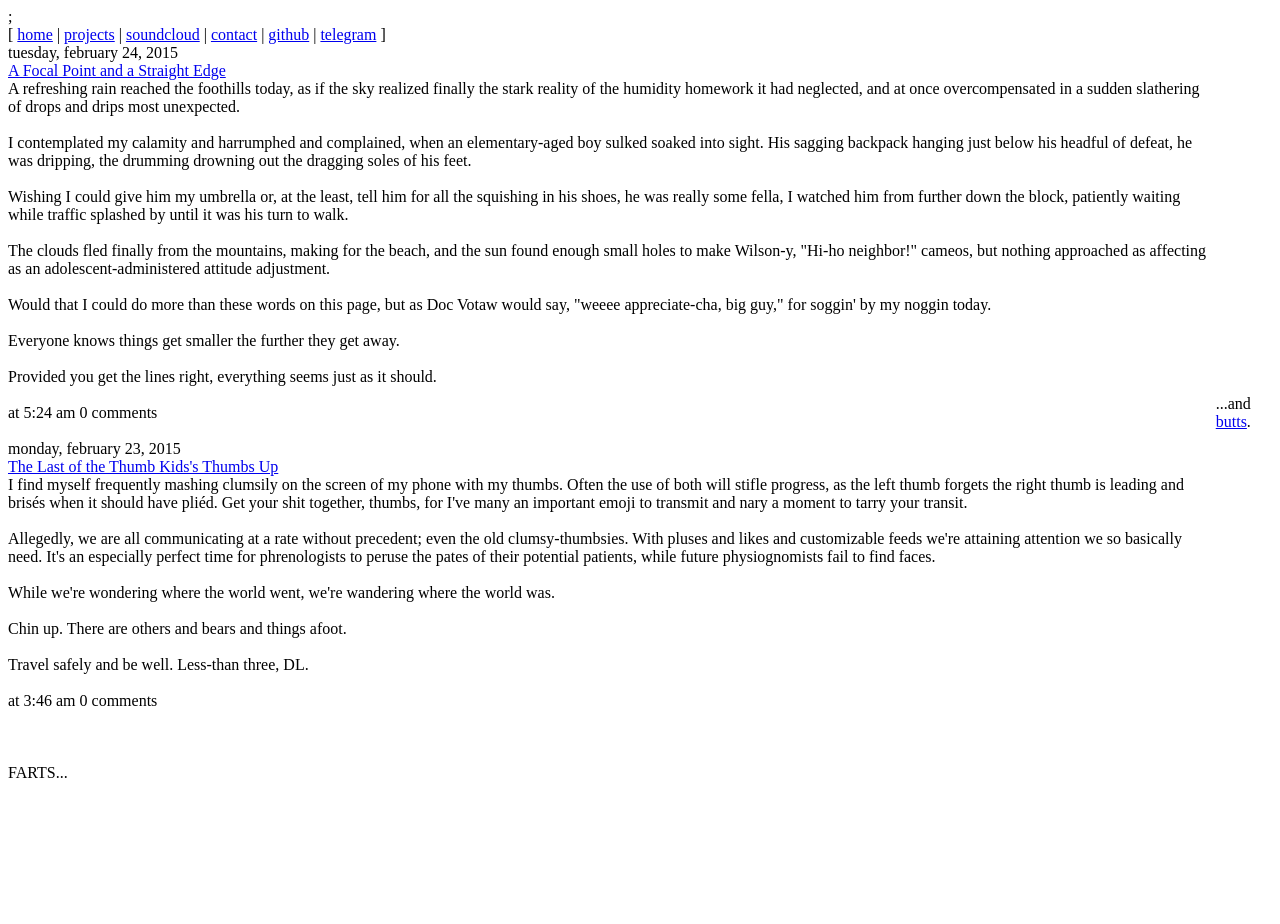
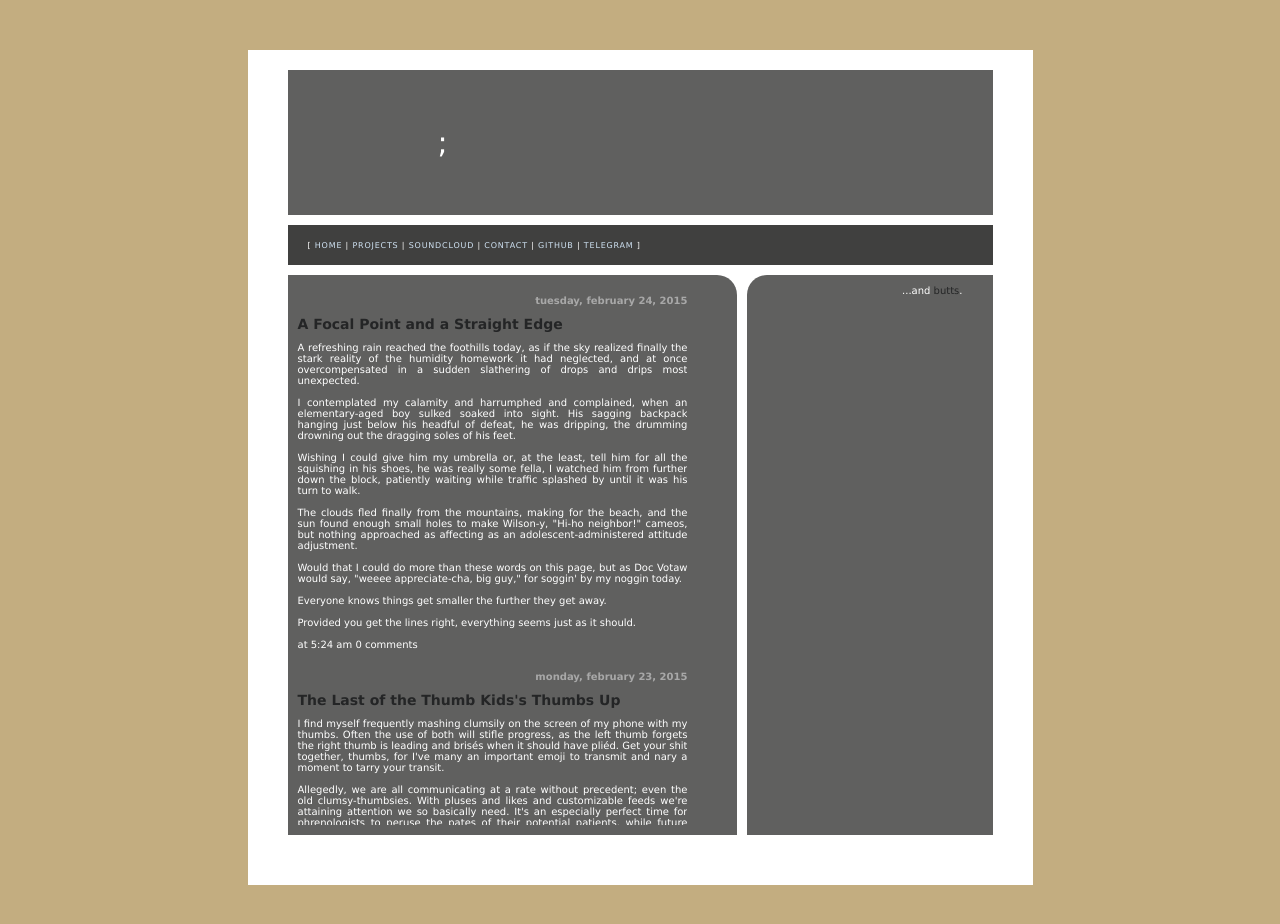
Before and after one commit to apparentlysubliminal/apparentlysubliminal.github.io, a plain HTML site: page externalcss.html in a window 1280 px wide. Before the commit the page ends 800 px from the top, so only its background shows below. Drawn offline with Linux system fonts and the light colour scheme.

Commit message:
Update externalcss.html

```diff
--- a/externalcss.html
+++ b/externalcss.html
@@ -3,9 +3,8 @@
 <head>
 	<meta name="author" content="Andrew Loy">
 	<meta name="viewport" content="width= device-width,	height= device-height, user-scalable= no, initial-scale= 0.9, maximum-scale= 0.9, minimum-scale= 0.9, shrink-to-fit= no">
-
 	<title>;</title>
-	<link rel=”stylesheet” src=”style.css” type=”text/css”>
+	<link rel="stylesheet" href="style.css" type="text/css">
 </head>
 
 <html>
```
